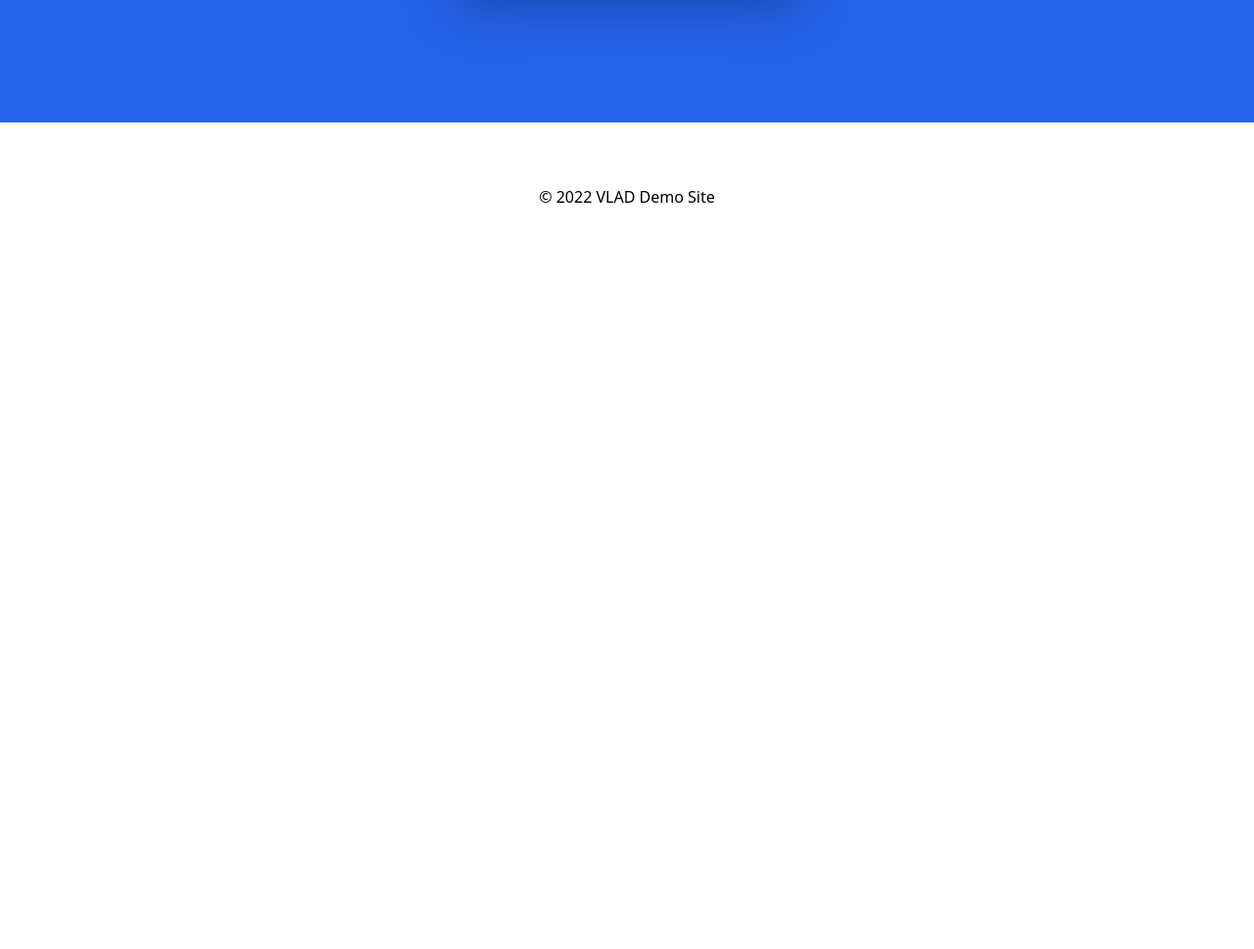
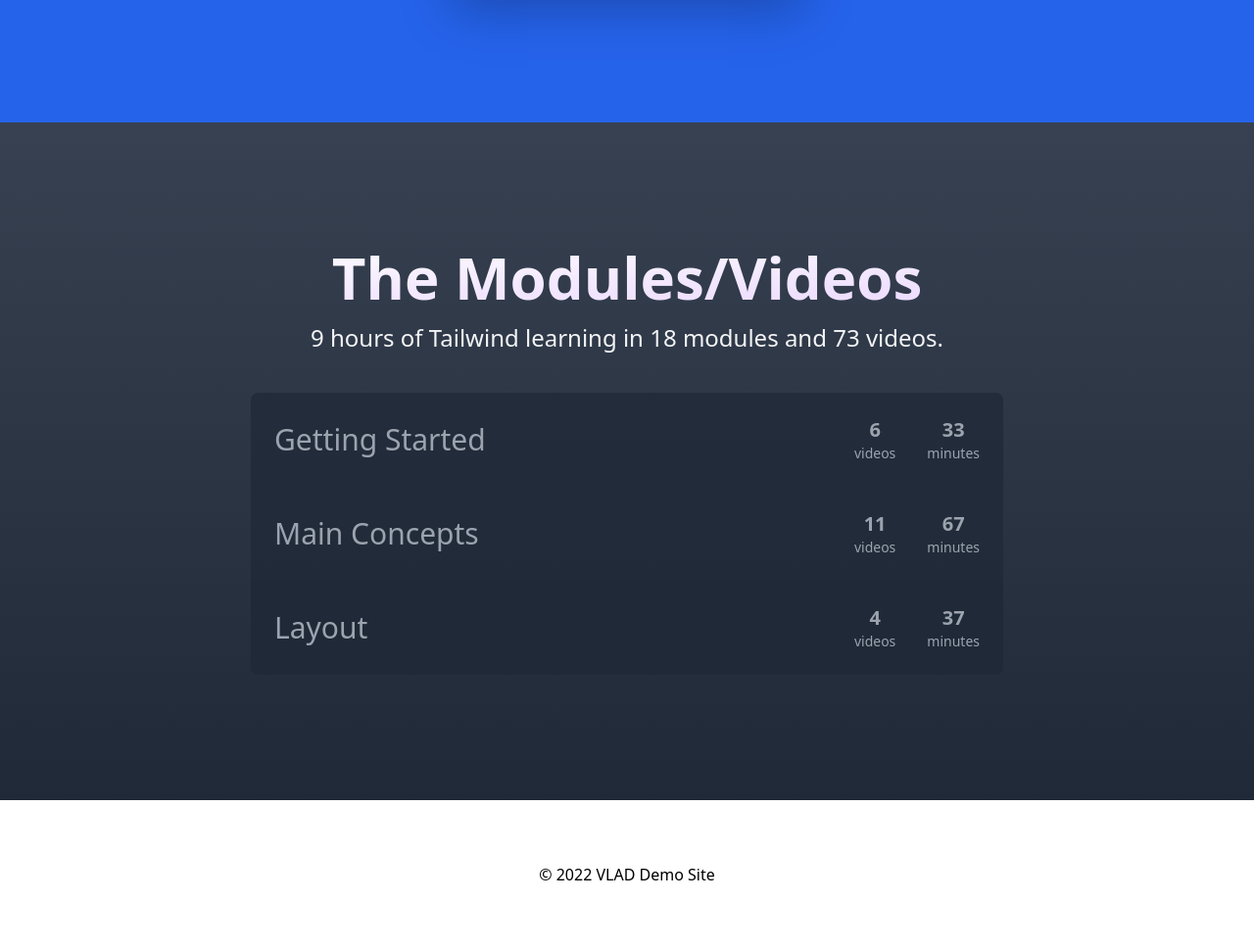
Before and after one commit to vladfullstack/gatsby-tailwind-v1, a Gatsby site: page / in a window 1280 px wide. Shown: the part 4363-5332 px from the top of the page at 98% size. Before the commit the page ends 4640 px from the top, so only its background shows below. Built offline with nearby package versions, Linux system fonts and the light colour scheme; Gatsby itself is replaced by a stand-in of ours; some packages are replaced by stand-ins of ours.

Commit message:
module section added

```diff
--- a/src/pages/index.js
+++ b/src/pages/index.js
@@ -396,12 +396,12 @@ const IndexPage = () => (
           <div className="text-6xl text-purple-800 font-bold">
             <span className="opacity-25">$</span>47
           </div>
-          <a
-            href="#"
+          <Link
+            to="#"
             className="block p-3 bg-gradient-to-br from-yellow-400 via-yellow-500 to-orange-400 text-yellow-800 hover:text-yellow-900 rounded shadow hover:shadow-2xl transition duration-300"
           >
             Buy the Course
-          </a>
+          </Link>
         </div>
 
         {/* <!-- right box --> */}
@@ -421,6 +421,57 @@ const IndexPage = () => (
         </div>
       </div>
     </div>
+    {/* <!-- ======================================= -->
+  <!-- modules/videos ======================================= -->
+  <!-- ======================================= --> */}
+    <div className="py-32 bg-gradient-to-b from-gray-700 to-gray-800">
+      <div className="container mx-auto px-10">
+        <div className="mb-10 text-center space-y-4">
+          <h2 className="text-4xl lg:text-6xl text-transparent bg-clip-text bg-gradient-to-br from-white to-purple-200 font-bold">
+            The Modules/Videos
+          </h2>
+          <p className="text-2xl text-gray-100">
+            9 hours of Tailwind learning in 18 modules and 73 videos.
+          </p>
+        </div>
+
+        <div className="max-w-3xl mx-auto text-gray-400">
+          <div className="p-6 bg-gray-800 bg-opacity-75 flex justify-between items-center rounded-t-lg">
+            <h4 className="text-3xl">Getting Started</h4>
+            <div className="flex space-x-8 text-center text-xl font-bold">
+              <div>
+                6 <span className="block text-sm font-normal">videos</span>
+              </div>
+              <div>
+                33 <span className="block text-sm font-normal">minutes</span>
+              </div>
+            </div>
+          </div>
+          <div className="p-6 bg-gray-800 bg-opacity-75 flex justify-between items-center">
+            <h4 className="text-3xl">Main Concepts</h4>
+            <div className="flex space-x-8 text-center text-xl font-bold">
+              <div>
+                11 <span className="block text-sm font-normal">videos</span>
+              </div>
+              <div>
+                67 <span className="block text-sm font-normal">minutes</span>
+              </div>
+            </div>
+          </div>
+          <div className="p-6 bg-gray-800 flex justify-between items-center rounded-b-lg">
+            <h4 className="text-3xl">Layout</h4>
+            <div className="flex space-x-8 text-center text-xl font-bold">
+              <div>
+                4 <span className="block text-sm font-normal">videos</span>
+              </div>
+              <div>
+                37 <span className="block text-sm font-normal">minutes</span>
+              </div>
+            </div>
+          </div>
+        </div>
+      </div>
+    </div>
   </Layout>
 )
 
```
